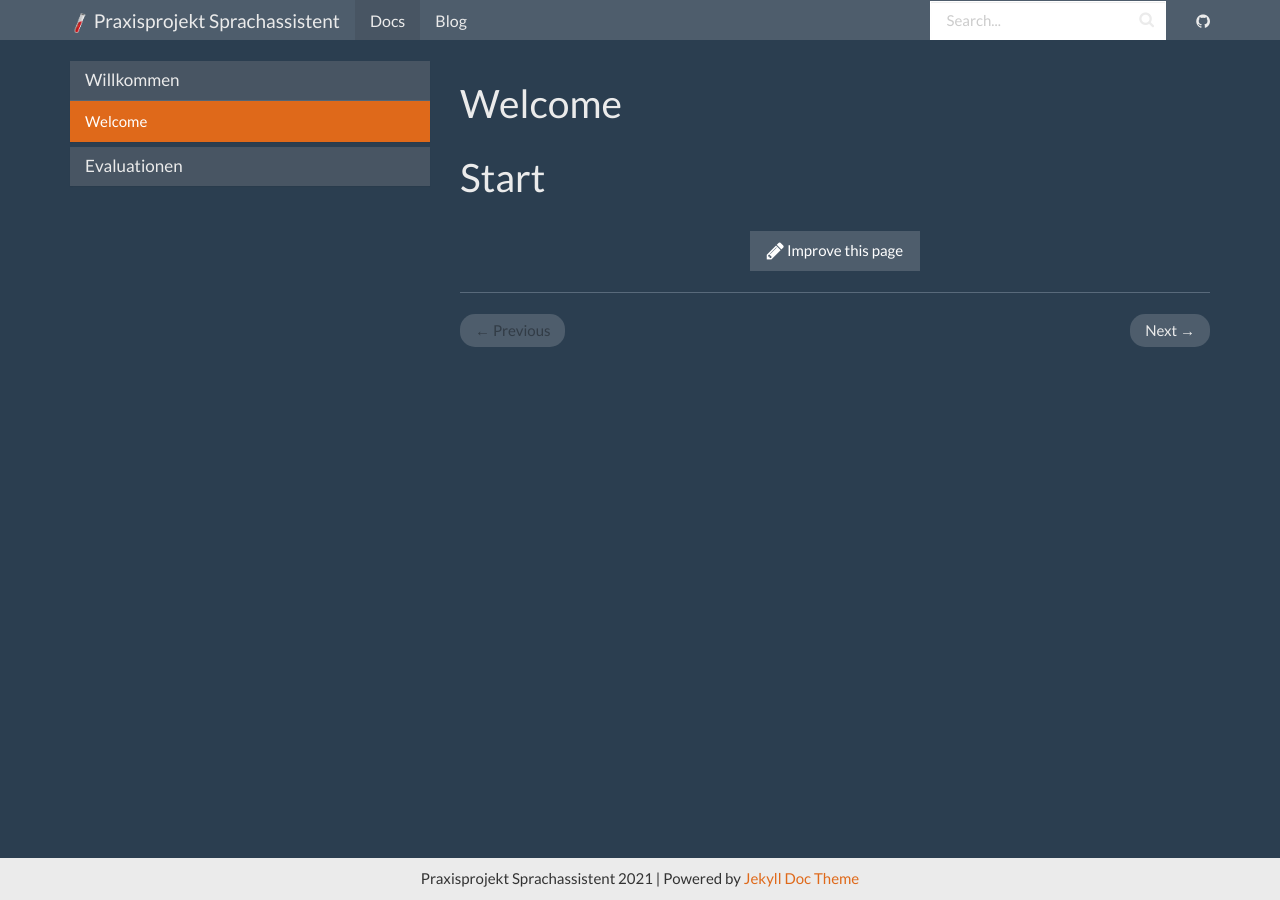
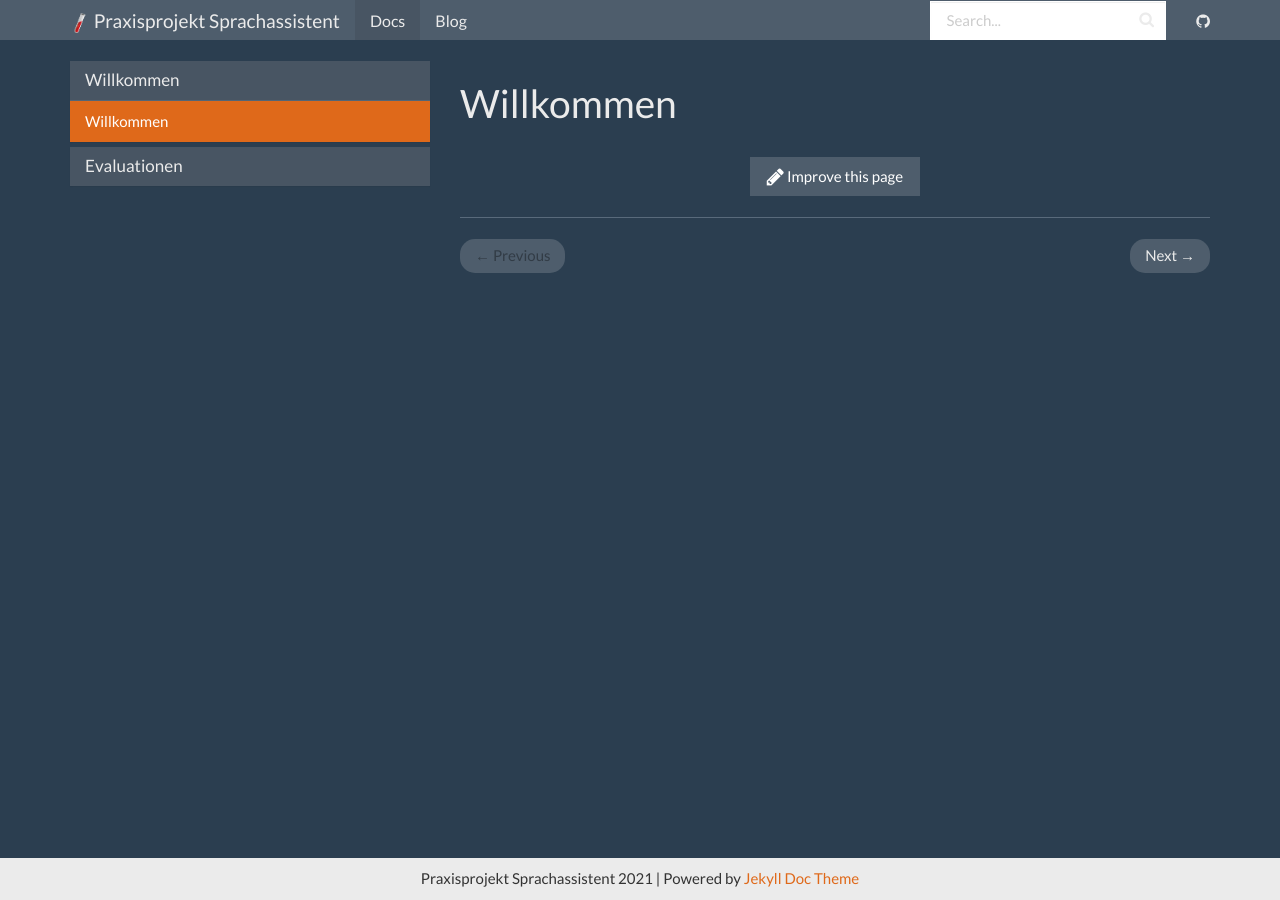
Before and after one commit to sjohannsen1/pp-voiceassistant, a Jekyll site: the page built from docs/_docs/index.md, in a window 1280 px wide. Built offline with Jekyll 4.4.1, drawn with Linux system fonts in a browser that asks for light colours.

Commit message:
removed doubled titles from docs pages

```diff
--- a/docs/_docs/index.md
+++ b/docs/_docs/index.md
@@ -1,7 +1,5 @@
 ---
-title: Welcome
+title: Willkommen
 permalink: /docs/home/
 redirect_from: /docs/index.html
 ---
-
-# Start
```
Also changed, not shown: docs/_docs/evaluation/amazonalexa.md (+0 -2 lines), docs/_docs/evaluation/googleassistant.md (+0 -2 lines).
